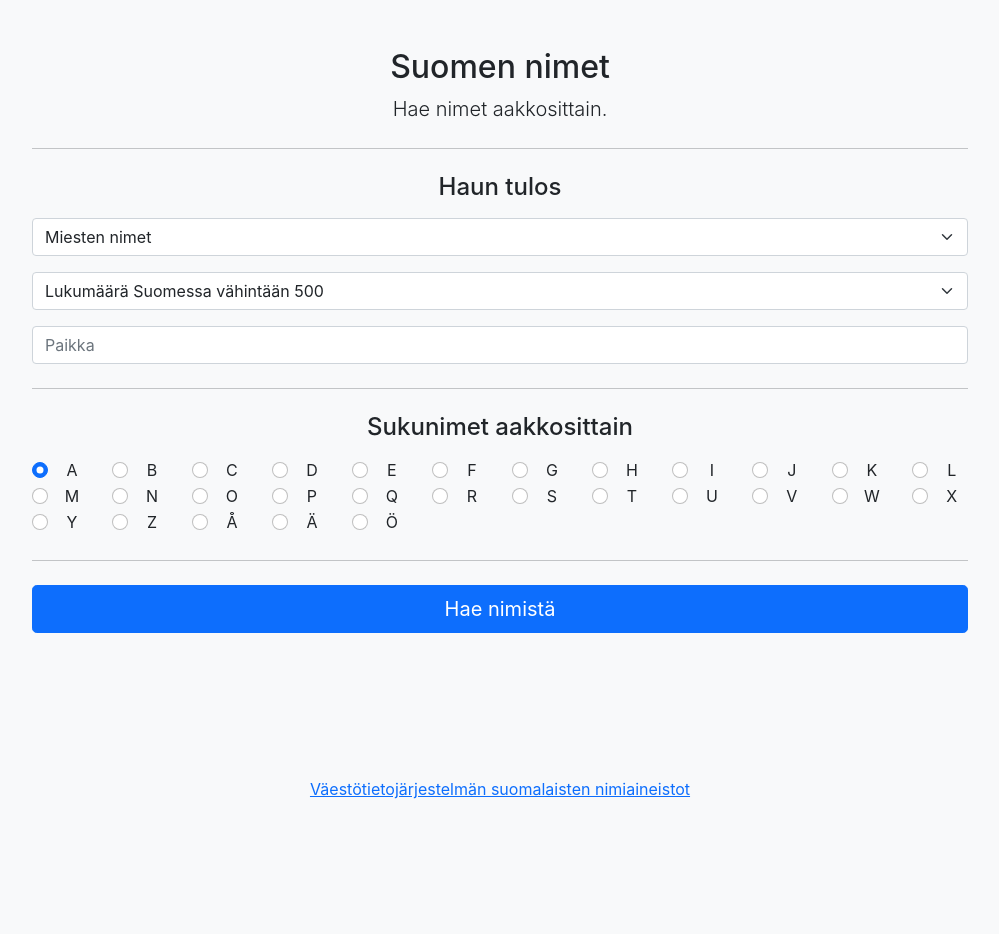
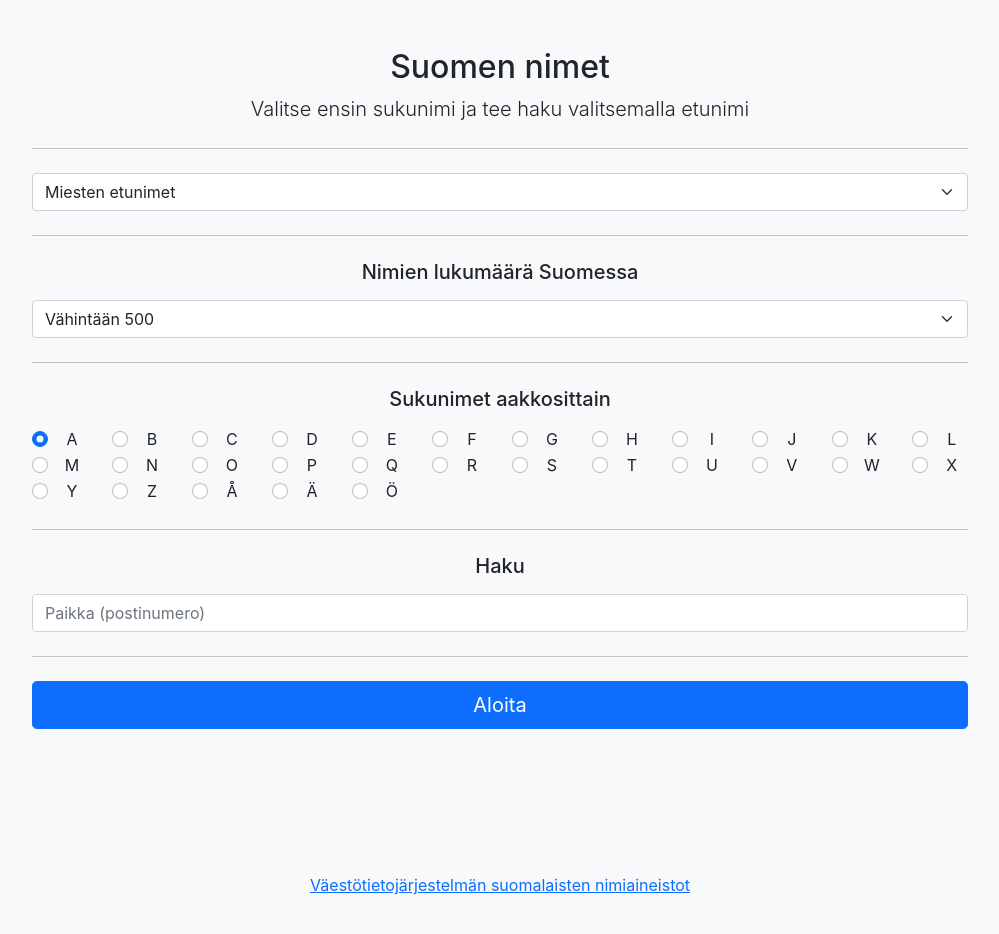
Before and after one commit to spyy/nimet, a React (Create React App) app: page / in a window 1280 px wide. Shown: the top 934 px of the page, without its empty margins (140-1139 px from the left). Before the commit the page ends 849 px from the top, so only its background shows below. Built offline with nearby package versions, Linux system fonts and the light colour scheme.

Commit message:
version 1.0

```diff
--- a/src/Firstnames.js
+++ b/src/Firstnames.js
@@ -52,7 +52,7 @@ const Firstnames = props => {
         </div>
 
         <div className="py-3">
-          <h4 className="mb-3">{props.lastname}</h4>
+          <h4>{props.lastname}</h4>
         </div>
 
         <div className="float-none py-5">
--- a/src/Search.js
+++ b/src/Search.js
@@ -9,38 +9,36 @@ function Search(props) {
       <main>
         <div className="py-5 text-center">
           <h2>Suomen nimet</h2>
-          <p className="lead">Hae nimet aakkosittain.</p>
+          <p className="lead">Valitse ensin sukunimi ja tee haku valitsemalla etunimi</p>
 
           <hr className="my-4" />
-
-          <h4 className="mb-3">Haun tulos</h4>
 
           <div className="col-xs-12 col-sm-12 col-md-12 col-lg-12">
             <div className="row g-3 mb-3">
               <div className="col">
                 <select className="form-select" id="state" required="" value={props.selection} onChange={event => props.onChange(event.target.value)}>
-                  <option value="miehet">Miesten nimet</option>
+                  <option value="miehet">Miesten etunimet</option>
                 </select>
-              </div>
-            </div>
-
-            <div className="row g-3 mb-3">
-              <div className="col">
-                <select className="form-select" id="state" required="" value={props.namesMinimum} onChange={event => props.onNamesMinimum(event.target.value)}>
-                  <option value="500">Lukumäärä Suomessa vähintään 500</option>
-                </select>
-              </div>
-            </div>
-
-            <div className="row g-3 mb-3">
-              <div className="col">
-                <input type="text" className="form-control" id="place" placeholder="Paikka" value={props.location} onChange={event => props.onLocation(event.target.value)}></input>
               </div>
             </div>
 
             <hr className="my-4" />
 
-            <h4 className="mb-3">Sukunimet aakkosittain</h4>
+            <h5 className="mb-3">Nimien lukumäärä Suomessa</h5>
+
+            <div className="row g-3 mb-3">
+              <div className="col">
+                <select className="form-select" id="state" required="" value={props.namesMinimum} onChange={event => props.onNamesMinimum(event.target.value)}>
+                  <option value="500">Vähintään 500</option>
+                  <option value="1000">Vähintään 1000</option>
+                  <option value="2000">Vähintään 2000</option>
+                </select>
+              </div>
+            </div>
+
+            <hr className="my-4" />
+
+            <h5 className="mb-3">Sukunimet aakkosittain</h5>
 
             <div className="my-3">
               <div className="row">
@@ -56,7 +54,17 @@ function Search(props) {
 
             <hr className="my-4" />
 
-            <button className="w-100 btn btn-primary btn-lg" type="button" onClick={() => props.onSearch()}>Hae nimistä</button>
+            <h5 className="mb-3">Haku</h5>
+
+            <div className="row g-3 mb-3">
+              <div className="col">
+                <input type="text" className="form-control" id="place" placeholder="Paikka (postinumero)" value={props.location} onChange={event => props.onLocation(event.target.value)}></input>
+              </div>
+            </div>
+
+            <hr className="my-4" />
+
+            <button className="w-100 btn btn-primary btn-lg" type="button" onClick={() => props.onSearch()}>Aloita</button>
           </div>
         </div>
       </main>
```
